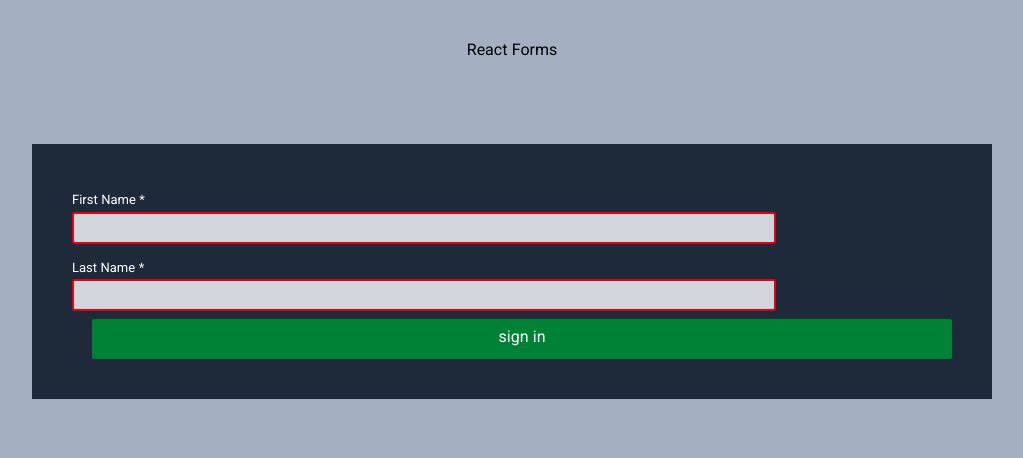
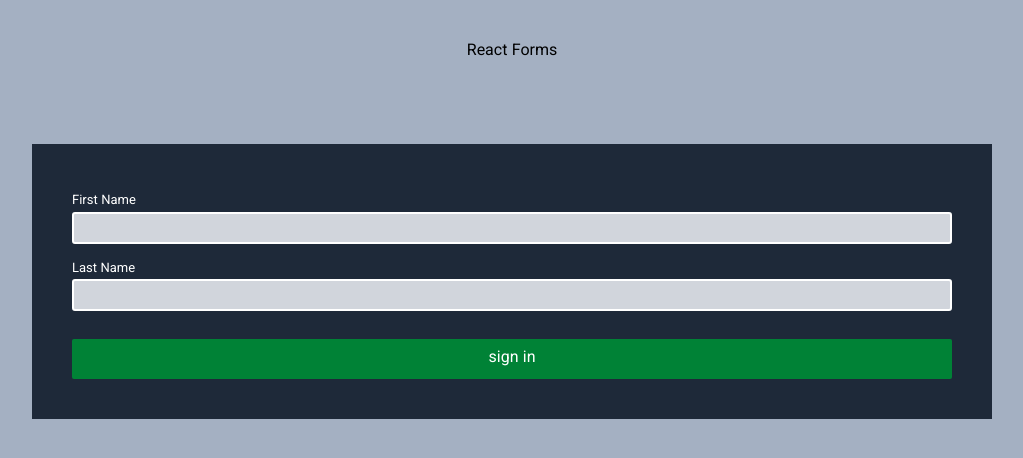
Before and after one commit to MahdiReisEbrahimi/React_Projects, a React (Vite) app in the folder FormExercise/: page / in a window 1280 px wide. Shown: the top 458 px of the page, without its empty margins (128-1151 px from the left). Built offline with nearby package versions, Linux system fonts and the light colour scheme.

Commit message:
validating and taking data from input logics changed from state managing to browser APIs way

```diff
--- a/FormExercise/src/Components/SimpleForm.jsx
+++ b/FormExercise/src/Components/SimpleForm.jsx
@@ -4,39 +4,53 @@ import Input from "../UI/Input";
 import Alert from "../UI/Alert";
 
 export default function SimpleForm() {
-  const [fName, setFname] = useState("");
-  const [lName, setLname] = useState("");
-  const [check, setCheck] = useState(false);
-
-  function fNameChangeHandler(data) {
-    setFname(data);
-  }
-
-  function lNameChangeHandler(data) {
-    setLname(data);
-  }
+  const [isInputOk, setIsInputOk] = useState({
+    fName: true,
+    lName: true,
+    alert: false,
+  });
 
   function submitHandler(event) {
     event.preventDefault();
-    if (fName.length > 2 && lName.length > 2)
+    const fd = new FormData(event.target);
+    const data = Object.fromEntries(fd.entries());
+    if (data.fName.trim().length > 1 && data.lName.trim().length > 1) {
       console.log(
         "submited!",
         "First Name : ",
-        fName,
+        data.fName,
         " Last Name is : ",
-        lName
+        data.lName
       );
-    else {
-      setCheck(true);
+      setIsInputOk({
+        fName: true,
+        lName: true,
+        alert: false,
+      });
+      event.target.reset();
+    } else {
+      if (data.fName.trim().length < 2)
+        setIsInputOk((prevData) => ({
+          fName: false,
+          lName: prevData.lName,
+          alert: true,
+        }));
+      if (data.lName.trim().length < 2)
+        setIsInputOk((prevData) => ({
+          fName: prevData.fName,
+          lName: false,
+          alert: true,
+        }));
       return;
     }
-
-    setFname("");
-    setLname("");
   }
 
   function confirmHandler() {
-    setCheck(false);
+    setIsInputOk((prevData) => ({
+      fName: prevData.fName,
+      lName: prevData.lName,
+      alert: false,
+    }));
   }
 
   function noMatter() {}
@@ -48,22 +62,23 @@ export default function SimpleForm() {
         className="bg-gray-800 mb-20 mt-20 p-10 text-white flex flex-col"
       >
         <Input
-          parentvalue={fName}
           labelText={"First Name"}
           type={"text"}
           id={16}
-          onChangeValue={fNameChangeHandler}
+          name={"fName"}
+          isDataOk={isInputOk.fName}
         />
         <Input
-          parentvalue={lName}
           labelText={"Last Name"}
           type={"text"}
           id={15}
-          onChangeValue={lNameChangeHandler}
+          name={"lName"}
+          isDataOk={isInputOk.lName}
         />
+        <div className="h-5"></div>
         <Button buttonText={"sign in"} type={"submit"} onClick={noMatter} />
       </form>
-      {check && (
+      {isInputOk.alert && (
         <Alert
           alertMessage={"Fname and Lname must contain minimum of 2 characters."}
           onConfirm={confirmHandler}
--- a/FormExercise/src/UI/Button.jsx
+++ b/FormExercise/src/UI/Button.jsx
@@ -7,7 +7,7 @@ export default function Button({ type, buttonText , onClick }) {
     <button
       onClick={clickHandler}
       type={type}
-      className="bg-green-700 p-2 cursor-pointer ml-5 rounded-[2px]"
+      className="bg-green-700 p-2 cursor-pointer rounded-[2px]"
     >
       {buttonText}
     </button>
--- a/FormExercise/src/UI/Input.jsx
+++ b/FormExercise/src/UI/Input.jsx
@@ -1,28 +1,17 @@
-export default function Input({
-  type,
-  labelText,
-  id,
-  onChangeValue,
-  parentvalue,
-}) {
-  function inputChangeHandler(event) {
-    onChangeValue(event.target.value);
-  }
-
+export default function Input({ type, labelText, id, name, isDataOk }) {
   return (
     <div className="flex flex-col mt-2 mb-2">
       <label className="text-left text-[13px]" htmlFor={id}>
         {labelText}
-        {parentvalue.trim().length < 2 ? " *" : ""}
+        {isDataOk || "  *"}
       </label>
       <input
-        value={parentvalue || ""}
-        onChange={inputChangeHandler}
-        className={`${
-          parentvalue.trim().length === 0 ? "border-red-600" : "border-white"
-        } border-[2px] bg-gray-300 w-4/5 rounded-[3px] text-black p-0.5`}
+        className={` ${
+          isDataOk ? "border-white" : "border-red-300 bg-red-100"
+        } border-[2px] bg-gray-300  rounded-[3px] text-black p-0.5 focus:bg-gray-300 focus:border-gray-300`}
         type={type}
         id={id}
+        name={name}
       />
     </div>
   );
```
